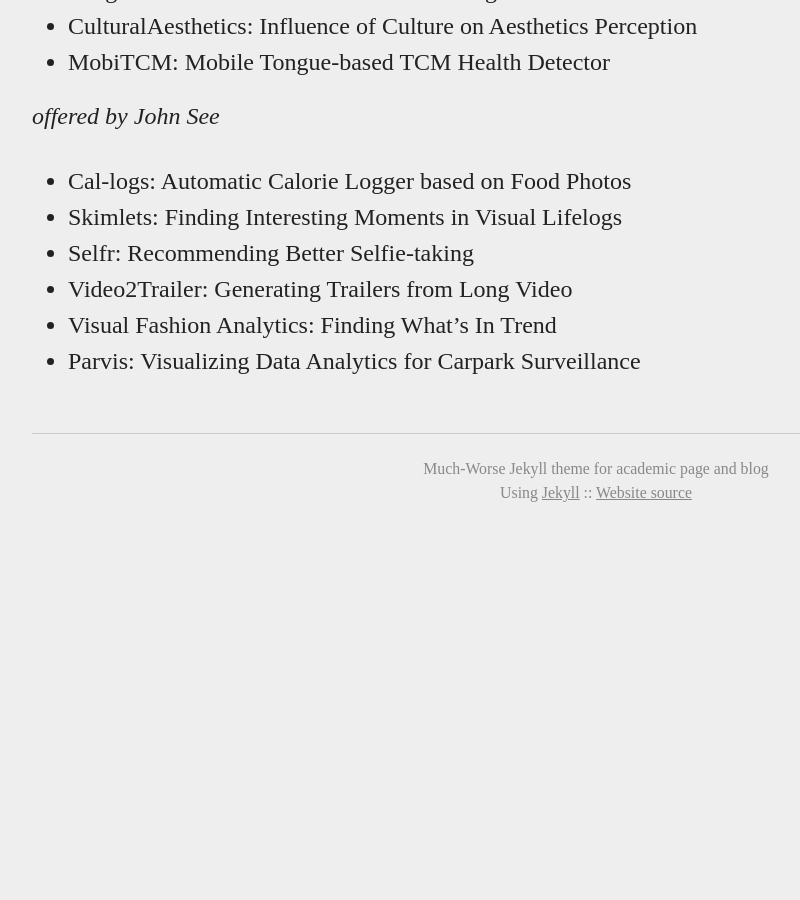
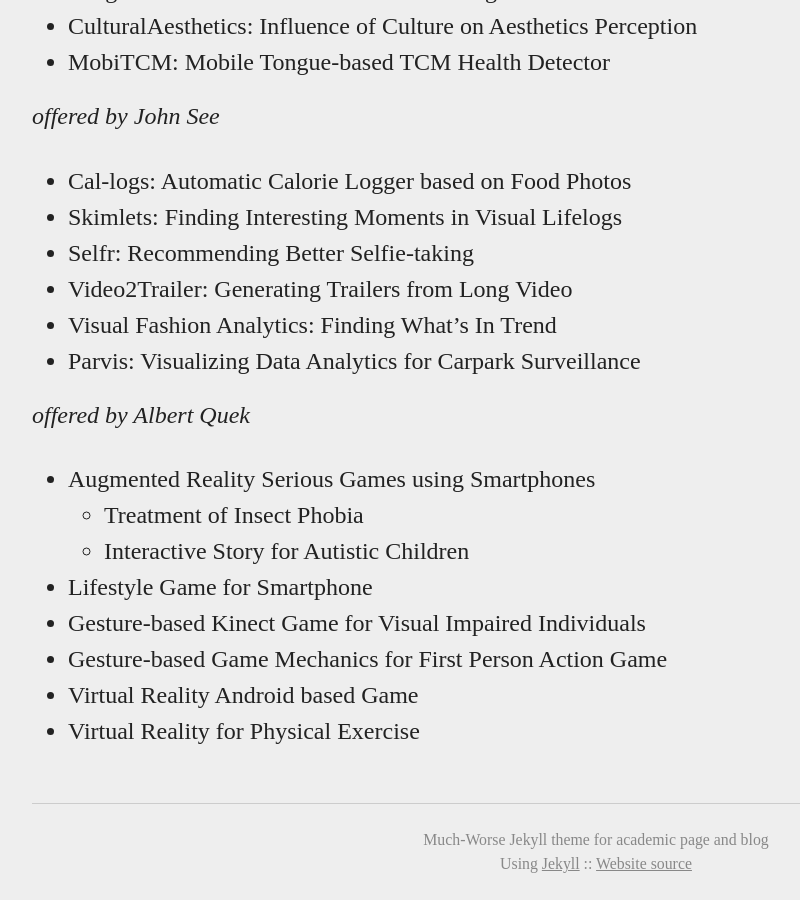
Before and after one commit to viprlab/viprlab.github.io, a Jekyll site: the page built from fyp.md, in a window 1280 px wide and 900 px high, scrolled down 720 px. Shown: the whole window, without its empty margins (44-844 px from the left). Built offline with Jekyll 4.4.1, drawn with Linux system fonts in a browser that asks for light colours; before the commit the page ends 1249 px from its top, so only the background shows below that.

Commit message:
update project

```diff
--- a/fyp.md
+++ b/fyp.md
@@ -25,6 +25,16 @@ permalink: /research/fyp/
 - Visual Fashion Analytics: Finding What's In Trend
 - Parvis: Visualizing Data Analytics for Carpark Surveillance
 
+*offered by Albert Quek*
+- Augmented Reality Serious Games using Smartphones
+    - Treatment of Insect Phobia
+	- Interactive Story for Autistic Children
+- Lifestyle Game for Smartphone
+- Gesture-based Kinect Game for Visual Impaired Individuals
+- Gesture-based Game Mechanics for First Person Action Game
+- Virtual Reality Android based Game
+- Virtual Reality for Physical Exercise
+
 {::comment}
 {% include imagethumbnailblock.html align="left" url="/images/aquas.png" width="120px" height="120px" padding="right" %}
 Most state-of-the-art techniques for HAR have been designed to perform well under constrained and highly controlled conditions. However, these capabilities may not be easily replicable in real-world surveillance conditions (via devices such as CCTV or web cameras) where video quality may be naturally poor. We investigate new representations for recognizing human activities in adverse quality surveillance videos.
```
